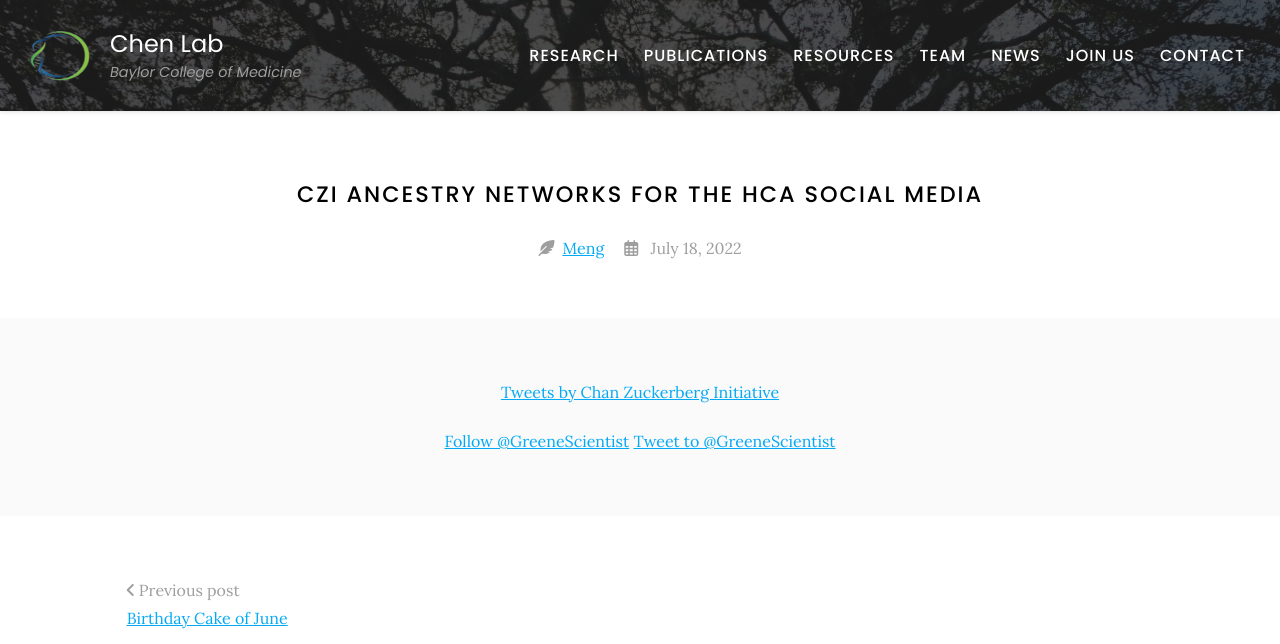
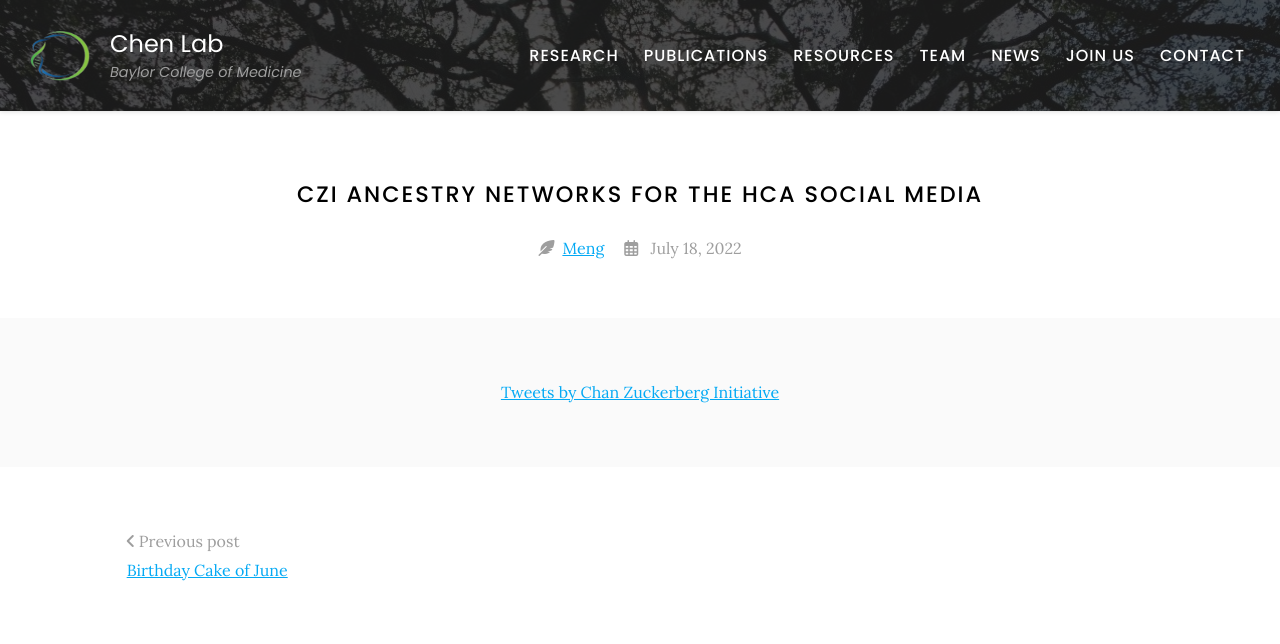
Before and after one commit to RCHENLAB/rchenlab.github.io, a Jekyll site: the page built from _posts/2022-07-18-tweet-CZI.md, in a window 1280 px wide, cut to the strip 0-644 px from the top of the page. Built offline with Jekyll 4.4.1, drawn with Linux system fonts in a browser that asks for light colours; comment, search, counter and statistics services are not loaded.

Commit message:
Update 2022-07-18-tweet-CZI.md

```diff
--- a/_posts/2022-07-18-tweet-CZI.md
+++ b/_posts/2022-07-18-tweet-CZI.md
@@ -9,7 +9,3 @@ member: Rui
 <a class="twitter-timeline" data-width="600" data-height="400" href="https://twitter.com/ChanZuckerberg/status/1549079566970286081">Tweets by Chan Zuckerberg Initiative
 </a> <script async src="https://platform.twitter.com/widgets.js" charset="utf-8"></script>
 {:.center}
-
-<a href="https://twitter.com/ChanZuckerberg/status/1549079566970286081" class="twitter-follow-button" data-show-count="false">Follow @GreeneScientist</a><script async src="https://platform.twitter.com/widgets.js" charset="utf-8"></script>
-<a href="https://twitter.com/intent/tweet?screen_name=GreeneScientist&ref_src=twsrc%5Etfw" class="twitter-mention-button" data-show-count="false">Tweet to @GreeneScientist</a><script async src="https://platform.twitter.com/widgets.js" charset="utf-8"></script>
-{:.center}
```
